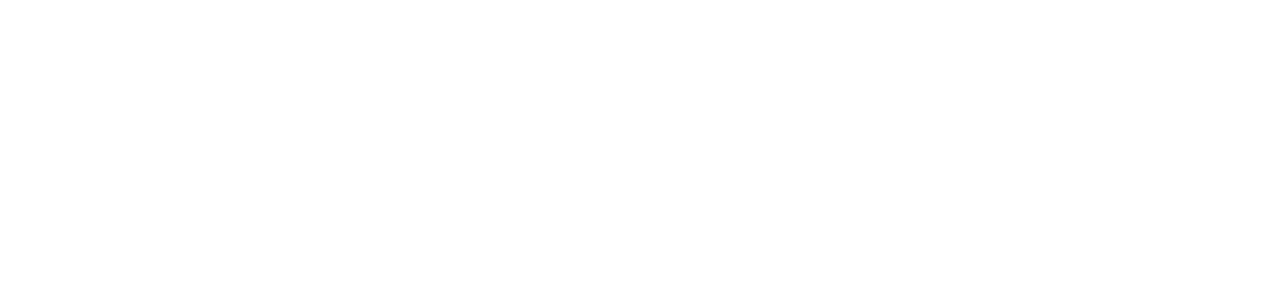
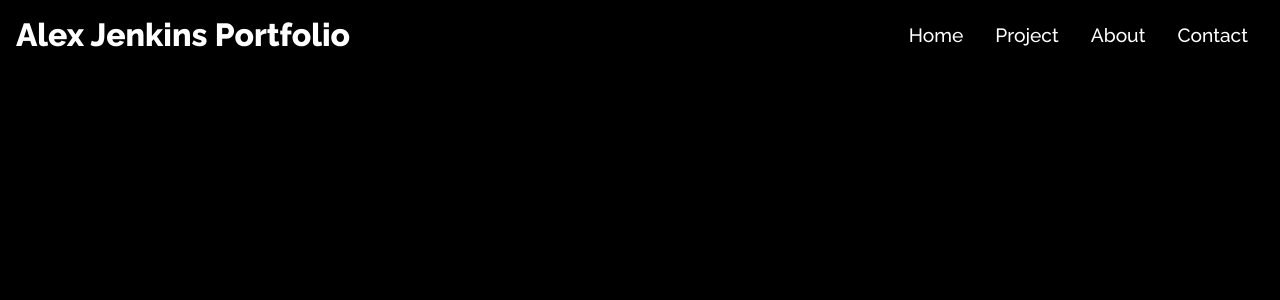
Before and after one commit to ajenkinsynwa/React-Portfolio, a React (Create React App) app: page /contact in a window 1280 px wide. Before the commit this address had no page. Shown: the top 300 px of the page. Built offline with nearby package versions, Linux system fonts and the light colour scheme.

Commit message:
updated css

```diff
--- a/src/App.js
+++ b/src/App.js
@@ -14,8 +14,8 @@
     <Routes>
       <Route path="/" element={<Home /> } />
       <Route path="/project" element={<Project /> } />
-      <Route path="/" element={<About /> } />
-      <Route path="/" element={<Contact /> } />
+      <Route path="/about" element={<About /> } />
+      <Route path="/contact" element={<Contact /> } />
     </Routes>
     </>
   );
--- a/src/components/Navbar.js
+++ b/src/components/Navbar.js
@@ -1,7 +1,8 @@
-import "./NavbarStyles.css"
+import "./NavbarStyles.css";
 
-import React from 'react'
-import { Link } from "react-router-dom"
+import React from 'react';
+import { Link } from "react-router-dom";
+
 
 const Navbar = () => {
   return (
@@ -9,18 +10,18 @@
     <Link to="/">
       <h1>Alex Jenkins Portfolio</h1>
     </Link>
-    <ul>
+    <ul className="nav-menu">
       <li>
-        <link to="/">Home</link>
+        <Link to="/">Home</Link>
       </li>
       <li>
-        <link to="/project">Project</link>
+        <Link to="/project">Project</Link>
       </li>
       <li>
-        <link to="/about">About</link>
+        <Link to="/about">About</Link>
       </li>
       <li>
-        <link to="/contact">Contact</link>
+        <Link to="/contact">Contact</Link>
       </li>
     </ul>
     </div>
@@ -29,4 +30,4 @@
 
 
 
-export default Navbar
+export default Navbar;
--- a/src/components/NavbarStyles.css
+++ b/src/components/NavbarStyles.css
@@ -0,0 +1,20 @@
+.header{
+  display: flex;
+  justify-content: space-between;
+  align-items: center;
+  padding: 1rem;
+}
+
+.nav-menu {
+  display: flex;
+}
+
+.nav-menu li {
+  padding: 0 1rem;
+}
+
+.nav-menu li a {
+  font-size: 1.2rem;
+  font-weight: 500
+  ;
+}
--- a/src/index.css
+++ b/src/index.css
@@ -1,13 +1,35 @@
-body {
+@import url('https://fonts.googleapis.com/css2?family=Raleway:ital,wght@0,100;0,200;0,300;0,400;0,500;0,600;0,800;0,900;1,100;1,200;1,300;1,400;1,500;1,700;1,800;1,900&display=swap');
+
+* {
+  box-sizing: border-box;
   margin: 0;
-  font-family: -apple-system, BlinkMacSystemFont, 'Segoe UI', 'Roboto', 'Oxygen',
-    'Ubuntu', 'Cantarell', 'Fira Sans', 'Droid Sans', 'Helvetica Neue',
-    sans-serif;
-  -webkit-font-smoothing: antialiased;
-  -moz-osx-font-smoothing: grayscale;
+  padding: 0;
+  font-family: "Raleway", sans-serif;
 }
 
-code {
-  font-family: source-code-pro, Menlo, Monaco, Consolas, 'Courier New',
-    monospace;
+body {
+  background: black;
+
 }
+
+h1,
+h4,
+p,
+a {
+  color: white;
+  text-decoration: none;
+}
+
+ul{
+  list-style-type: none;
+}
+
+.btn {
+  padding: 12px 32px;
+  font-size: 1rem;
+  text-transform: uppercase;
+  background: lightseagreen;
+  color: black;
+  border: 1px solid white;
+  cursor: pointer;
+}
--- a/src/routes/Home.js
+++ b/src/routes/Home.js
@@ -9,4 +9,4 @@
   );
 };
 
-export default Home
+export default Home;
```
